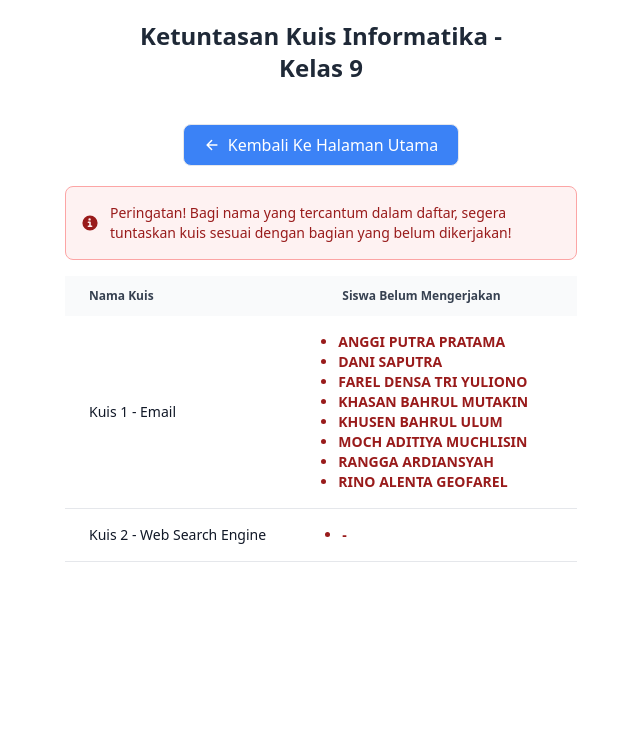
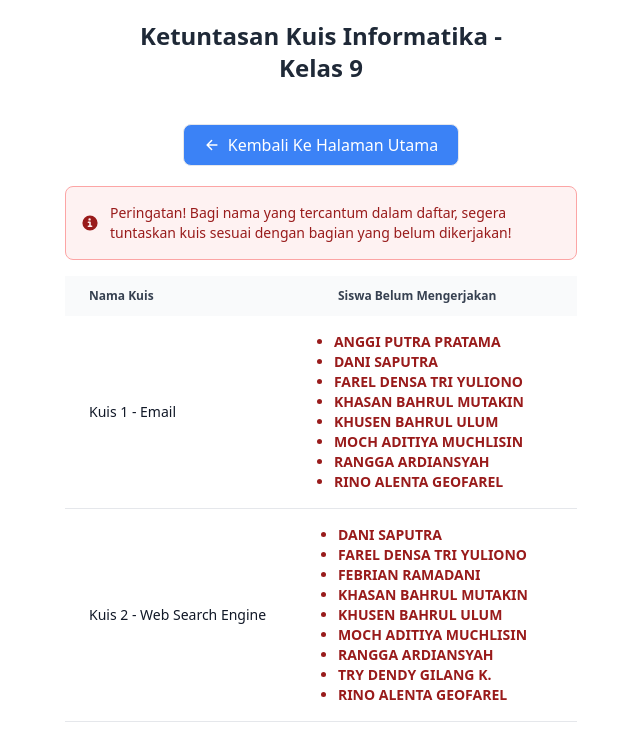
Before and after one commit to wanglaga/kuiskelas9, a website: page kuis/ketuntasan.html in a window 1280 px wide. Shown: the whole page, without its empty margins (319-959 px from the left). Drawn offline with nearby package versions, Linux system fonts and the light colour scheme.

Commit message:
Add Ketuntasan 6

```diff
--- a/kuis/ketuntasan.html
+++ b/kuis/ketuntasan.html
@@ -35,8 +35,8 @@
             </div>
         </div>
         <div class="relative max-w-lg mx-auto overflow-x-auto">
-            <table class="w-full text-sm text-left rtl:text-right text-gray-500 dark:text-gray-400">
-                <thead class="text-xs text-gray-700 bg-gray-50 dark:bg-gray-700 dark:text-gray-400">
+            <table class="table-auto w-full text-sm text-left rtl:text-right text-gray-500">
+                <thead class="text-xs text-gray-700 bg-gray-50 dark:bg-gray-700">
                     <tr>
                         <th scope="col" class="px-6 py-3">
                             Nama Kuis
@@ -48,7 +48,7 @@
                 </thead>
                 <tbody>
                     <tr class="bg-white border-b">
-                        <th scope="row" class="px-6 py-4 font-medium text-gray-900 whitespace-nowrap">
+                        <th scope="row" class="px-6 py-4 font-medium text-gray-900">
                             Kuis 1 - Email
                         </th>
                         <td class="px-5 py-4 text-red-800 font-semibold">
@@ -66,12 +66,20 @@
                     </tr>
                 <tbody>
                     <tr class="bg-white border-b">
-                        <th scope="row" class="px-6 py-4 font-medium text-gray-900 whitespace-nowrap">
+                        <th scope="row" class="px-6 py-4 font-medium text-gray-900">
                             Kuis 2 - Web Search Engine
                         </th>
                         <td class="px-6 py-4 text-red-800 font-semibold">
                             <ul class="list-disc">
-                                <li>-</li>
+                                <li>DANI SAPUTRA</li>
+                                <li>FAREL DENSA TRI YULIONO</li>
+                                <li>FEBRIAN RAMADANI</li>
+                                <li>KHASAN BAHRUL MUTAKIN</li>
+                                <li>KHUSEN BAHRUL ULUM</li>
+                                <li>MOCH ADITIYA MUCHLISIN</li>
+                                <li>RANGGA ARDIANSYAH</li>
+                                <li>TRY DENDY GILANG K.</li>
+                                <li>RINO ALENTA GEOFAREL</li>
                             </ul>
                         </td>
                     </tr>
```
Also changed, not shown: kuis/kuis2.html (+2 -2 lines).
